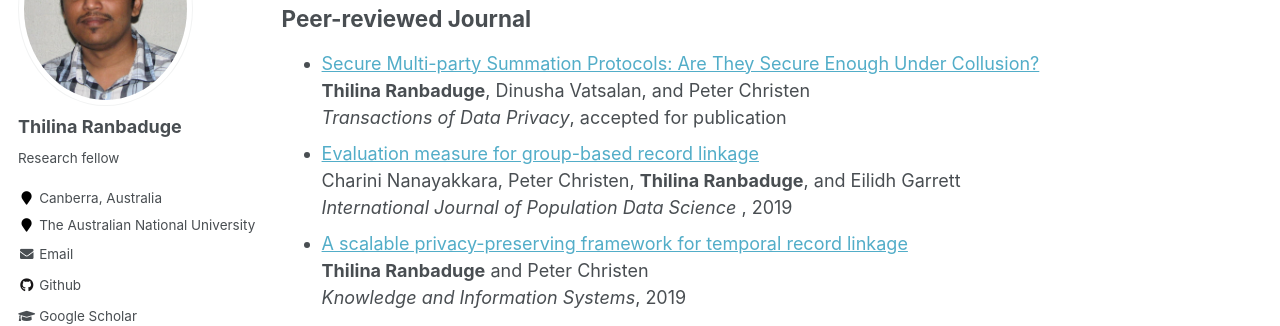
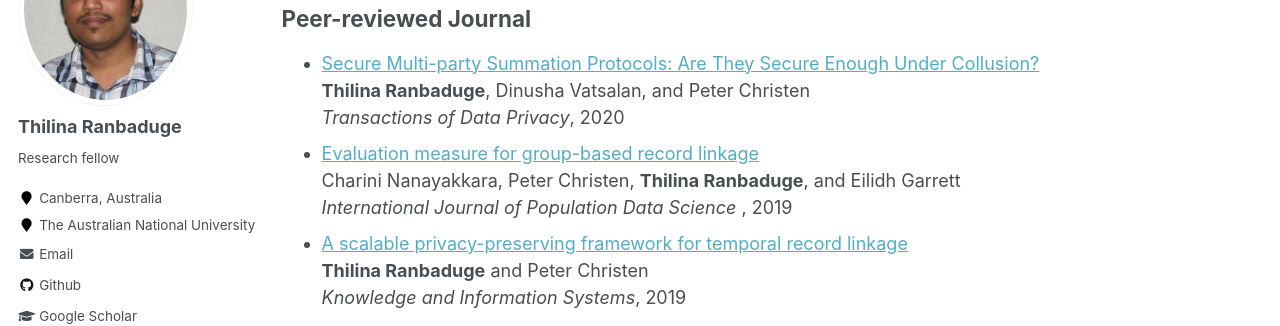
Before and after one commit to thilina-ranbaduge/thilina-ranbaduge.github.io, a Jekyll site: the page built from _publications/2009-10-01-paper-title-number-1.md, in a window 1280 px wide and 1251 px high. Shown: the part 206-532 px from the top of the window. Built offline with Jekyll 4.4.1, drawn with Linux system fonts in a browser that asks for light colours; some web fonts are replaced.

Commit message:
Update 2009-10-01-paper-title-number-1.md

```diff
--- a/_publications/2009-10-01-paper-title-number-1.md
+++ b/_publications/2009-10-01-paper-title-number-1.md
@@ -9,7 +9,7 @@ author_profile: true
 ## Peer-reviewed Journal
 * [Secure Multi-party Summation Protocols: Are They Secure Enough Under Collusion?](http://www.tdp.cat/issues16/abs.a335a18.php)<br>
   <b>Thilina Ranbaduge</b>, Dinusha Vatsalan, and Peter Christen<br>
-  <i>Transactions of Data Privacy</i>, accepted for publication
+  <i>Transactions of Data Privacy</i>, 2020
 * [Evaluation measure for group-based record linkage](https://ijpds.org/article/view/1127)<br>
   Charini Nanayakkara, Peter Christen, <b>Thilina Ranbaduge</b>, and Eilidh Garrett <br>
   <i>International Journal of Population Data Science </i>, 2019
```
